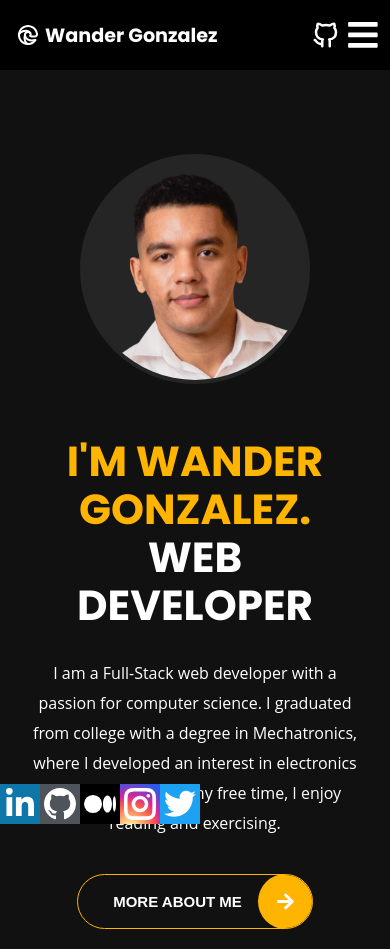
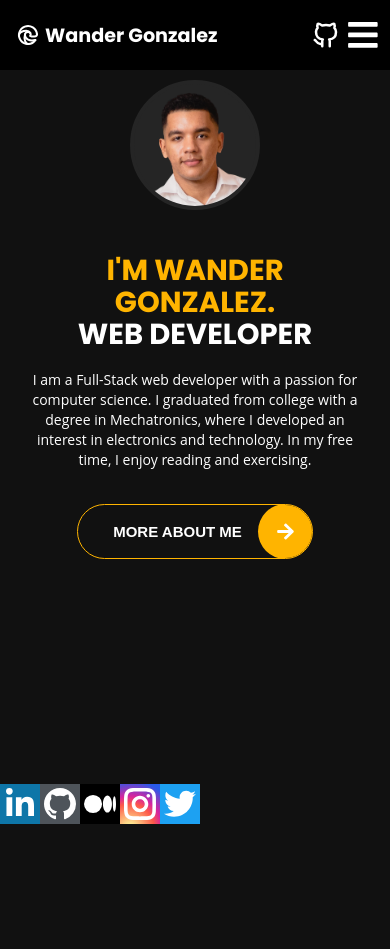
Before and after one commit to wandergithub/w-portfolio, a React (Create React App) app: page / in a window 390 px wide. After the commit the page ends 844 px from the top, so only its background shows below. Built offline with nearby package versions, Linux system fonts and the light colour scheme.

Commit message:
improve about me Mobile responsivenes

```diff
--- a/src/components/About/About.scss
+++ b/src/components/About/About.scss
@@ -7,6 +7,24 @@
   justify-content: center;
   line-height: 30px;
   padding-top: 10vh;
+}
+
+.title-1 {
+  font-family: $font-1;
+  font-size: $title-1;
+  color: $primary-color;
+  line-height: 48px;
+
+  span {
+    color: $basic-color;
+  }
+}
+
+.text-p {
+  font-family: $font-2;
+  font-size: $text;
+  color: $basic-color;
+  line-height: 30px;
 }
 
 .me {
@@ -33,7 +51,7 @@
     gap: 0px;
     align-items: center;
     justify-content: center;
-    line-height: 30px;
+    padding-top: 10px;
   }
 
   .me {
@@ -44,8 +62,8 @@
       display: block;
       margin: 0 auto 25px;
       background-color: #252525;
-      height: 230px;
-      width: 230px;
+      height: 130px;
+      width: 130px;
     }
   }
 
@@ -56,9 +74,12 @@
 
   .title-1 {
     font-size: 29px;
+    line-height: 32px;
+
   }
 
   .text-p {
     font-size: 14px;
+    line-height: 20px;
   }
 }
--- a/src/components/shared/_general.scss
+++ b/src/components/shared/_general.scss
@@ -16,23 +16,6 @@ $text: 16px;
 $font-1: "Poppins", sans-serif;
 $font-2: "Open Sans", sans-serif;
 
-.title-1 {
-  font-family: $font-1;
-  font-size: $title-1;
-  color: $primary-color;
-  line-height: 48px;
-
-  span {
-    color: $basic-color;
-  }
-}
-
-.text-p {
-    font-family: $font-2;
-    font-size: $text;
-    color: $basic-color;
-    line-height: 30px;
-}
 
 .text-uppercase {
   text-transform: uppercase !important;
```
